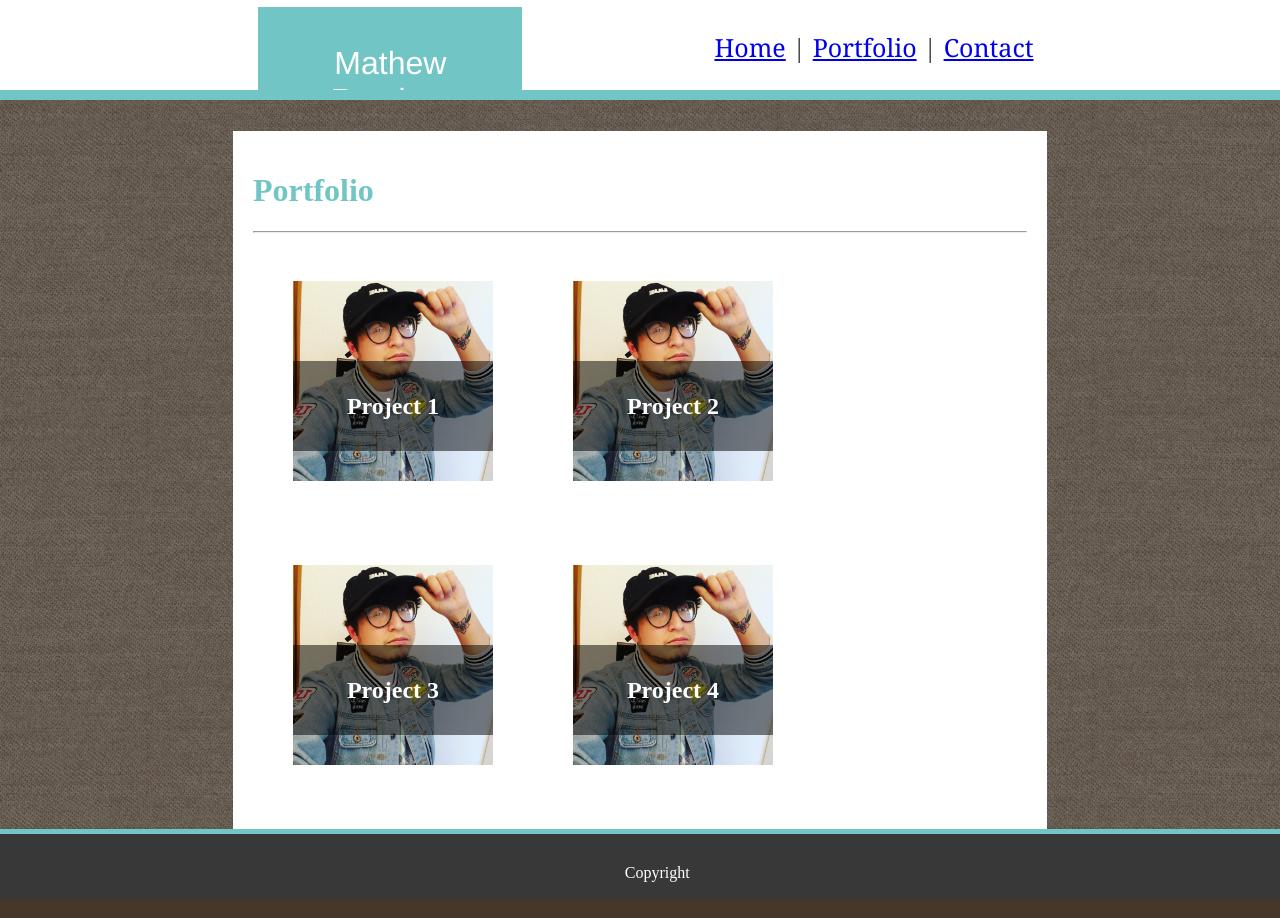
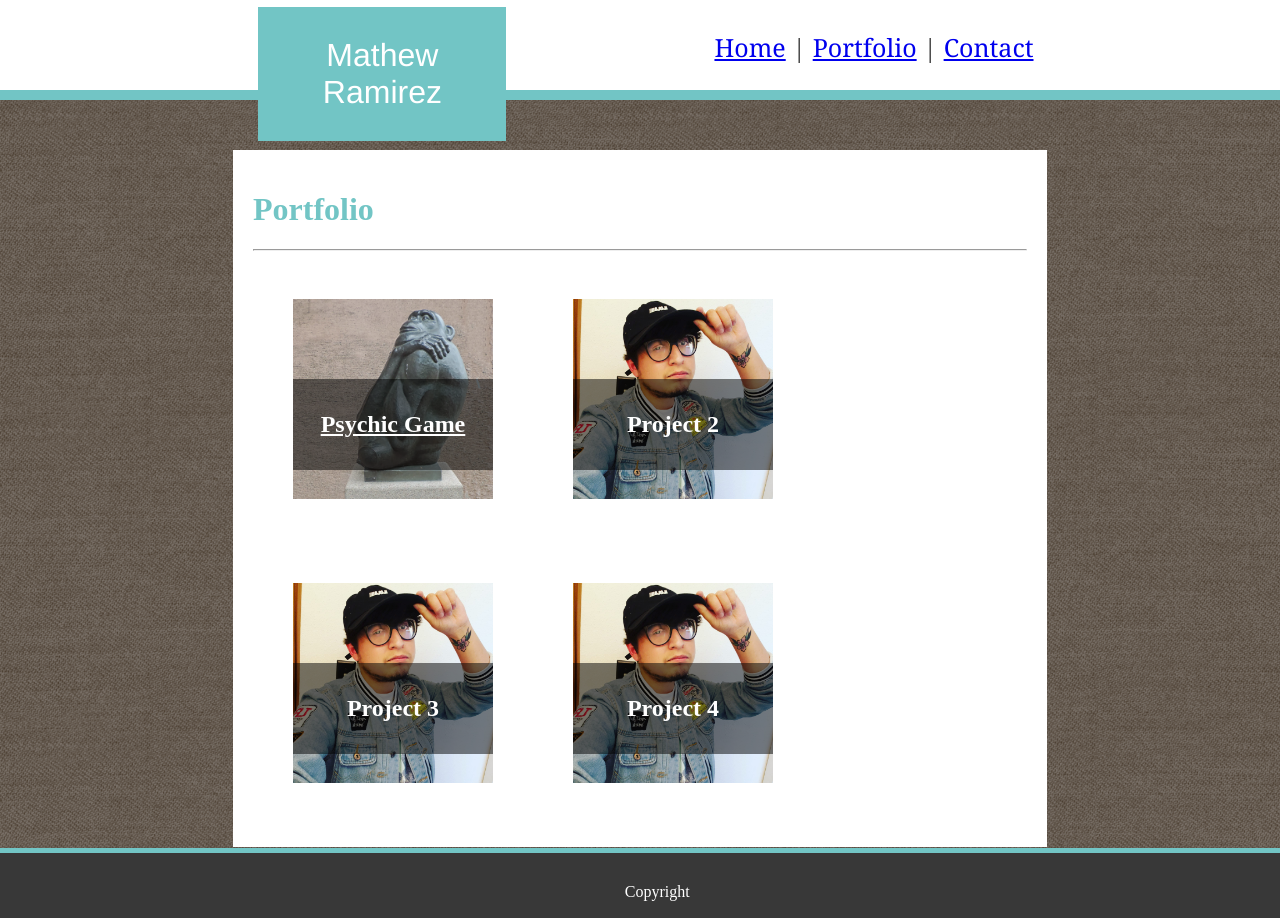
Before and after one commit to Rampirez/Basic-Portfolio, a plain HTML site: page portfolio.html in a window 1280 px wide. Shown: the top 918 px of the page. Drawn offline with Linux system fonts and the light colour scheme.

Commit message:
fixed the header scroll, and also added a project to the portfolio

```diff
--- a/assets/css/style.css
+++ b/assets/css/style.css
@@ -2,7 +2,6 @@
     content: " ";
     display: block;
     clear: both;
-    overflow: auto;
   }
 
 body {
@@ -23,6 +22,11 @@ footer {
   position: relative;
   width: 100%;
 }
+
+#portLink {
+  color: white;
+}
+
 
 input[type=submit] {
   border: 0;
@@ -50,7 +54,6 @@ input[type=submit] {
   z-index: 20;
   border-bottom: 10px solid rgb(114, 197, 197);
   clear: both;
-  overflow: auto;
 }
 
 .pagebottom {
@@ -96,7 +99,7 @@ input[type=submit] {
   width: 25%;
   color: white;
   background-color: rgb(114, 197, 197);
-  padding: 38px;
+  padding: 30px;
   text-align: center;
   margin:-3%;
   font-size: 32px;
--- a/portfolio.html
+++ b/portfolio.html
@@ -36,9 +36,9 @@
         <!--image buttons-->
     <div class="clearfix">
             <div class="container">
-                <img src="assets/images/me.jpg" alt="sample" width="200" height="200">
+                <img src="assets/images/thinker.jpg" alt="sample" width="200" height="200">
                 <div class="text-block">
-                  <h4>Project 1</h4>
+                  <a href="https://rampirez.github.io/Psychic-Game/" target="_blank" id="portLink"><h4>Psychic Game</h4></a>
                 </div>
               </div>
 
```
Also changed, not shown: assets/images/thinker.jpg (added).
